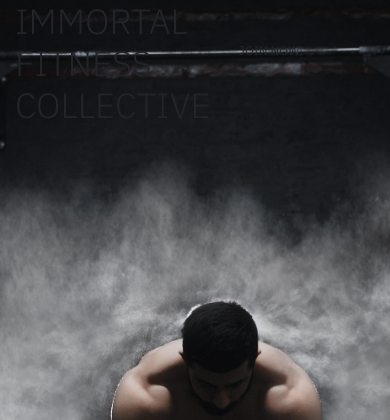
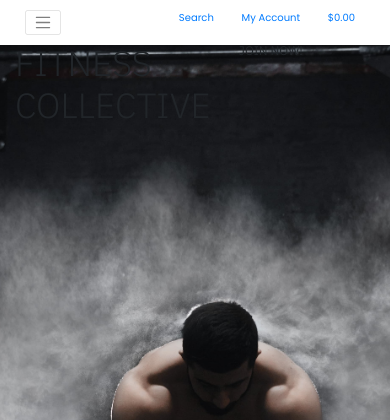
Before and after one commit to RussOakham/Immortal-Fitness-Collective, a Django app: page / in a window 390 px wide. Shown: the top 420 px of the page. Run offline with Django 3.2, Linux system fonts and the light colour scheme.

Commit message:
Base Template - Navigation - added mobile and desktop navigation, including product categories

```diff
--- a/templates/base.html
+++ b/templates/base.html
@@ -46,8 +46,9 @@
 </head>
 
 <body>
-    <header class="container fixed-top">
-        <div id="topnav" class="row bg-white pt-lg-2 d-none d-lg-flex">
+    <header class="container-fluid fixed-top bg-white">
+        <div class="container">
+            <div id="topnav" class="row pt-lg-2 d-none d-lg-flex">
                 <div class="col-12 col-lg-4 my-auto py-1 py-lg-0 text-center text-lg-left">
                     <a href="{% url 'home' %}" class="nav-link main-logo-link">
                         <h2>Immortal Fitness Collective</h2>
@@ -110,6 +111,17 @@
                 </div>
             </div>
 
+            <div class="row bg-white">
+                <nav class="navbar navbar-expand-lg navbar-light w-100">
+                    <button class="navbar-toggler" type="button" data-toggle="collapse" data-target="#main-nav"
+                        aria-controls="main-nav" aria-expanded="false" aria-label="Toggle navigation">
+                        <span class="navbar-toggler-icon"></span>
+                    </button>
+                    {% include 'includes/mobile-top-header.html' %}
+                    {% include 'includes/main-nav.html' %}
+                </nav>
+            </div>
+        </div>
     </header>
 
     {% if messages %}
--- /dev/null
+++ b/templates/includes/main-nav.html
@@ -0,0 +1,70 @@
+<div class="collapse navbar-collapse" id="main-nav">
+    <ul class="navbar-nav w-auto mx-auto">
+        <li class="nav-item">
+            <a class="logo-font font-weight-bold nav-link text-black mr-5" href="#" id="about-us-link">About Us</a>
+        </li>
+
+        <li class="nav-item dropdown">
+            <a class="logo-font font-weight-bold nav-link text-black mr-5" href="#" id="programming-link"
+                data-toggle="dropdown" aria-haspopup="true" aria-expanded="false">
+                Programming
+            </a>
+            <div class="dropdown-menu border-0" aria-labelledby="programming-link">
+                <a href="" class="dropdown-item">Everday Athlete</a>
+                <a href="" class="dropdown-item">Competitor</a>
+            </div>
+        </li>
+
+        <li class="nav-item dropdown">
+            <a class="logo-font font-weight-bold nav-link text-black mr-5" href="#" id="all-products-link"
+                data-toggle="dropdown" aria-haspopup="true" aria-expanded="false">
+                All Products
+            </a>
+            <div class="dropdown-menu border-0" aria-labelledby="all-products-link">
+                <a href="" class="dropdown-item">By Price</a>
+                <a href="" class="dropdown-item">By Rating</a>
+                <a href="" class="dropdown-item">By Category</a>
+                <a href="" class="dropdown-item">All Products</a>
+            </div>
+        </li>
+
+        <li class="nav-item dropdown">
+            <a class="logo-font font-weight-bold nav-link text-black mr-5" href="#" id="clothing-link"
+                data-toggle="dropdown" aria-haspopup="true" aria-expanded="false">
+                Clothing
+            </a>
+            <div class="dropdown-menu border-0" aria-labelledby="clothing-link">
+                <a href="" class="dropdown-item">Tee's &amp; Tanks</a>
+                <a href="" class="dropdown-item">Shorts</a>
+                <a href="" class="dropdown-item">Hoodies</a>
+                <a href="" class="dropdown-item">All Clothing</a>
+            </div>
+        </li>
+
+        <li class="nav-item dropdown">
+            <a class="logo-font font-weight-bold nav-link text-black mr-5" href="#" id="homeware-link"
+                data-toggle="dropdown" aria-haspopup="true" aria-expanded="false">
+                Accessories
+            </a>
+            <div class="dropdown-menu border-0" aria-labelledby="accessories-link">
+                <a href="" class="dropdown-item">Drinkware</a>
+                <a href="" class="dropdown-item">Patches</a>
+                <a href="" class="dropdown-item">Caps</a>
+                <a href="" class="dropdown-item">All Accessories</a>
+            </div>
+        </li>
+
+        <li class="nav-item dropdown">
+            <a class="logo-font font-weight-bold nav-link text-black" href="#" id="equipment-link"
+                data-toggle="dropdown" aria-haspopup="true" aria-expanded="false">
+                Equipment
+            </a>
+            <div class="dropdown-menu border-0" aria-labelledby="specials-link">
+                <a href="" class="dropdown-item">Skipping Ropes</a>
+                <a href="" class="dropdown-item">Bells</a>
+                <a href="" class="dropdown-item">Straps</a>
+                <a href="" class="dropdown-item">All Equipment</a>
+            </div>
+        </li>
+    </ul>
+</div>
--- /dev/null
+++ b/templates/includes/mobile-top-header.html
@@ -0,0 +1,63 @@
+<ul>
+    <li class="list-inline-item">
+        <a class="text-black nav-link d-block d-lg-none" href="#" id="mobile-search" data-toggle="dropdown"
+            aria-haspopup="true" aria-expanded="false">
+            <div class="text-center">
+                <div><i class="fas fa-search fa-lg"></i></div>
+                <p class="my-0">Search</p>
+            </div>
+        </a>
+        <div class="dropdown-menu border-0 w-100 p-3 rounded-0 my-0" aria-labelledby="mobile-search">
+            <form class="form" method="GET" action="">
+                <div class="input-group w-100">
+                    <input class="form-control border border-black rounded-0" type="text" name="q"
+                        placeholder="Search our site">
+                    <div class="input-group-append">
+                        <button class="form-control form-control btn btn-black border border-black rounded-0"
+                            type="submit">
+                            <span class="icon">
+                                <i class="fas fa-search"></i>
+                            </span>
+                        </button>
+                    </div>
+                </div>
+            </form>
+        </div>
+    </li>
+    <li class="list-inline-item dropdown">
+        <a class="text-black nav-link d-block d-lg-none" href="#" id="user-options" data-toggle="dropdown"
+            aria-haspopup="true" aria-expanded="false">
+            <div class="text-center">
+                <div><i class="fas fa-user fa-lg"></i></div>
+                <p class="my-0">My Account</p>
+            </div>
+        </a>
+        <div class="dropdown-menu border-0" aria-labelledby="user-options">
+            {% if request.user.is_authenticated %}
+            {% if request.user.is_superuser %}
+            <a href="{% url 'account_logout' %}" class="dropdown-item">Product Management</a>
+            {% endif %}
+            <a href="" class="dropdown-item">My Profile</a>
+            <a href="{% url 'account_logout' %}" class="dropdown-item">Logout</a>
+            {% else %}
+            <a href="{% url 'account_signup' %}" class="dropdown-item">Register</a>
+            <a href="{% url 'account_login' %}" class="dropdown-item">Login</a>
+            {% endif %}
+        </div>
+    </li>
+    <li class="list-inline-item">
+        <a class="{% if grand_total %}text-primary font-weight-bold{% else %}text-black{% endif %} nav-link d-block d-lg-none"
+            href="">
+            <div class="text-center">
+                <div><i class="fas fa-shopping-bag fa-lg"></i></div>
+                <p class="my-0">
+                    {% if grand_total %}
+                    ${{ grand_total|floatformat:2 }}
+                    {% else %}
+                    $0.00
+                    {% endif %}
+                </p>
+            </div>
+        </a>
+    </li>
+</ul>
```
Lines whose indentation alone changed are shown as unchanged.
